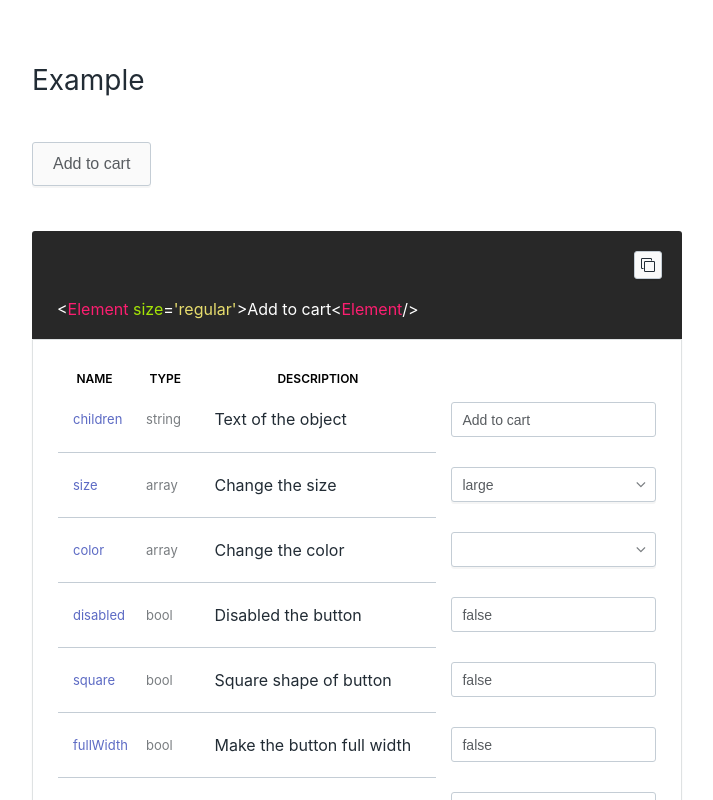
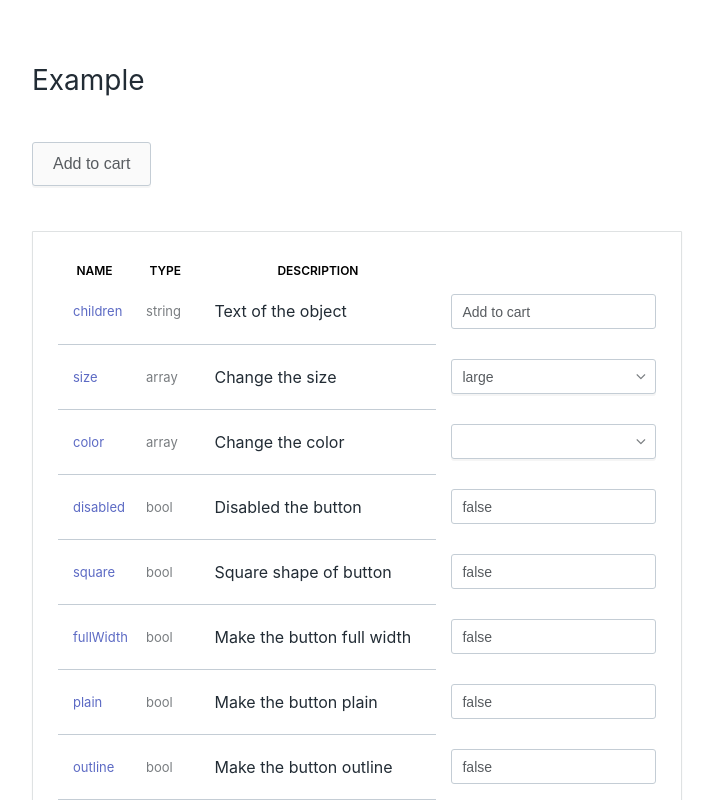
Before and after one commit to happystacklabs/kit, a React (Create React App) app: page / in a window 1280 px wide. Shown: the top 800 px of the page, without its empty margins (283-996 px from the left). Built offline with nearby package versions, Linux system fonts and the light colour scheme.

Commit message:
safepoint

```diff
--- /dev/null
+++ b/src/components/ComponentViewer/ComponentViewerCode.js
@@ -0,0 +1,21 @@
+import React, { Component } from 'react';
+import PropTypes from 'prop-types';
+import './ComponentViewer.css';
+
+
+
+class ComponentViewerCode extends Component {
+  static propTypes = {
+  };
+
+  static defaultProps = {
+  };
+
+  render() {
+    return (
+      <div>
+      </div>
+    );
+  }
+}
+export default ComponentViewerCode;
--- a/src/components/ComponentViewer/index.js
+++ b/src/components/ComponentViewer/index.js
@@ -3,6 +3,7 @@ import PropTypes from 'prop-types';
 import './ComponentViewer.css';
 import Text from '../Text';
 import ComponentViewerList from './ComponentViewerList';
+import ComponentViewerCode from './ComponentViewerCode';
 import Icon from '../Icon';
 import Button from '../Button';
 import * as copy from 'copy-to-clipboard';
@@ -33,31 +34,6 @@ class ComponentViewer extends Component {
      copy(this.getCode());
    }
 
-   getCode = () => {
-     var children = '';
-
-     this.state.options.map((item) => {
-       console.log(item['name']);
-       if (item['name'] === 'children') {
-         children = item['value'];
-       }
-     })
-
-     return (
-       <div>
-         <span>&lt;</span>
-         <span className='codeColorRed'>Element </span>
-         <span className='codeColorGreen'>size</span>
-         =<span className='codeColorYellow'>'regular'</span>
-         <span>&gt;</span>
-         {children}
-         <span>&lt;</span>
-         <span className='codeColorRed'>Element</span>
-         <span>/&gt;</span>
-       </div>
-     );
-   }
-
   render() {
     const newProps = this.state.options.reduce(function(object, item) {
       if (item['value'] === '' && Array.isArray(item['type'])) {
@@ -75,18 +51,7 @@ class ComponentViewer extends Component {
             {React.cloneElement(this.props.children, newProps)}
           </div>
         </div>
-        <div className='viewerCode'>
-          <div className='viewerCodeMenu'>
-            <Button
-              onClick={this.onClickCopy}
-              size='slim'
-              square
-            >
-              <Icon name='clone'/>
-            </Button>
-          </div>
-          <Text element='span' size='regular' color='white' className='viewerCodeText'>{this.getCode()}</Text>
-        </div>
+        <ComponentViewerCode></ComponentViewerCode>
         <ComponentViewerList
           options={this.state.options}
           onChange={this.onInputChange}
```
